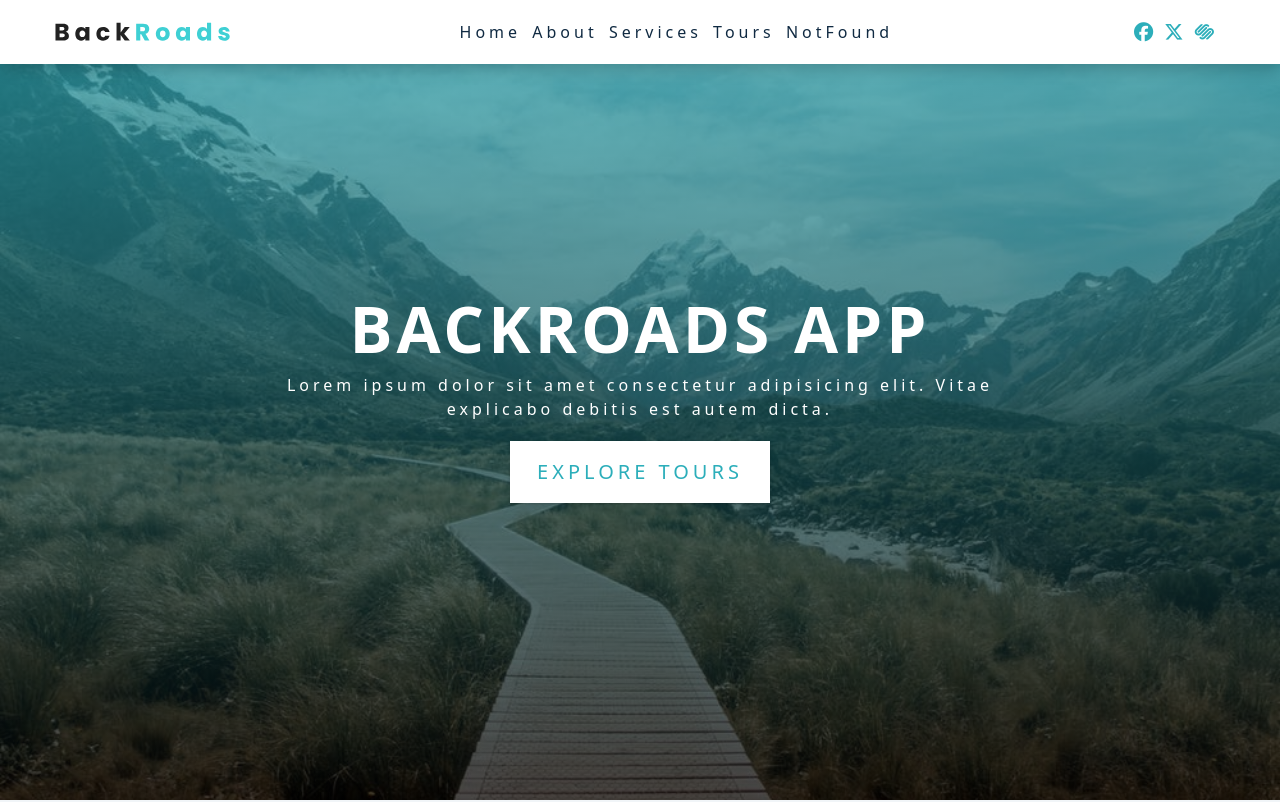
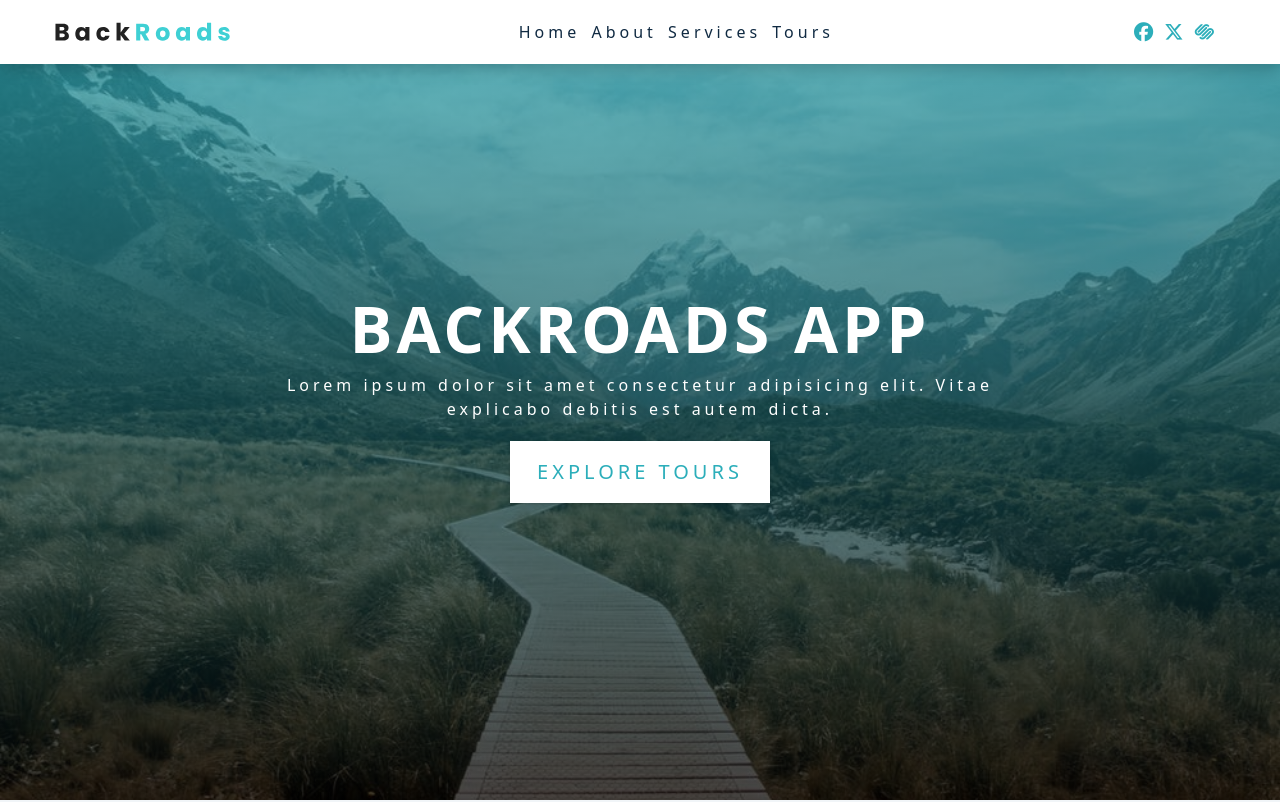
Before and after one commit to TaysaAbinader/week4-fe-pp, a React (Vite) app: page /services in a window 1280 px wide. Shown: the top 802 px of the page. Built offline with nearby package versions, Linux system fonts and the light colour scheme.

Commit message:
Completed Step 2

```diff
--- a/src/components/Services.jsx
+++ b/src/components/Services.jsx
@@ -1,14 +1,17 @@
 import { services } from '../data'
 import Title from './Title'
 import Service from './Service'
+import { useState } from 'react'
 
 const Services = () => {
+    const [servicesData, setServicesData] = useState(services);
+
   return (
     <section className='section services' id='services'>
       <Title title='our' subTitle='services' />
 
       <div className='section-center services-center'>
-        {services.map((service) => {
+        {servicesData.map((service) => {
           return <Service {...service} key={service.id} />
         })}
       </div>
--- a/src/data.js
+++ b/src/data.js
@@ -11,7 +11,6 @@ export const pageLinks = [
   { id: 2, href: "/about", text: "about" },
   { id: 3, href: "/services", text: "services" },
   { id: 4, href: "/tours", text: "tours" },
-  { id: 5, href: "*", text: "notFound" },
 ];
 
 export const socialLinks = [
```
